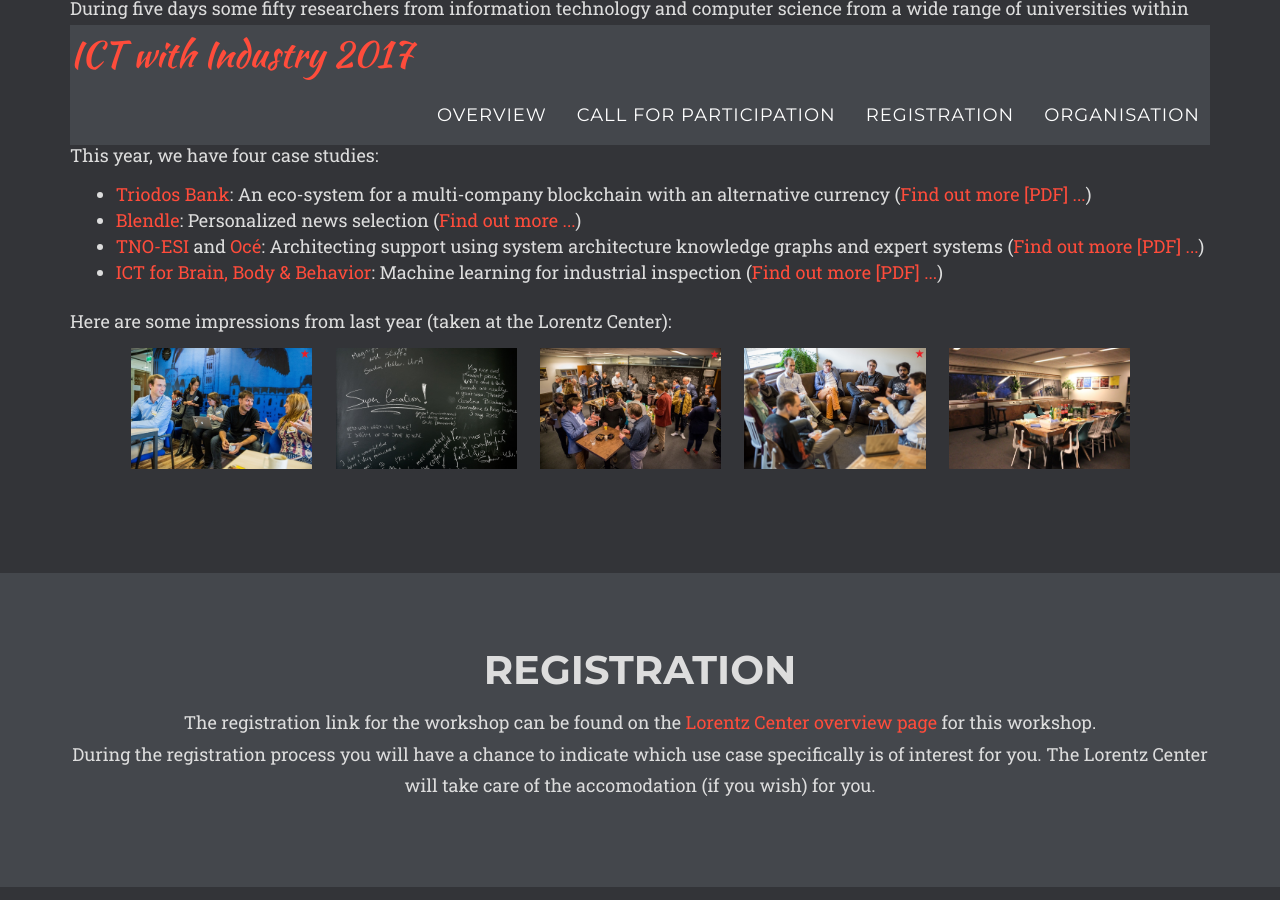
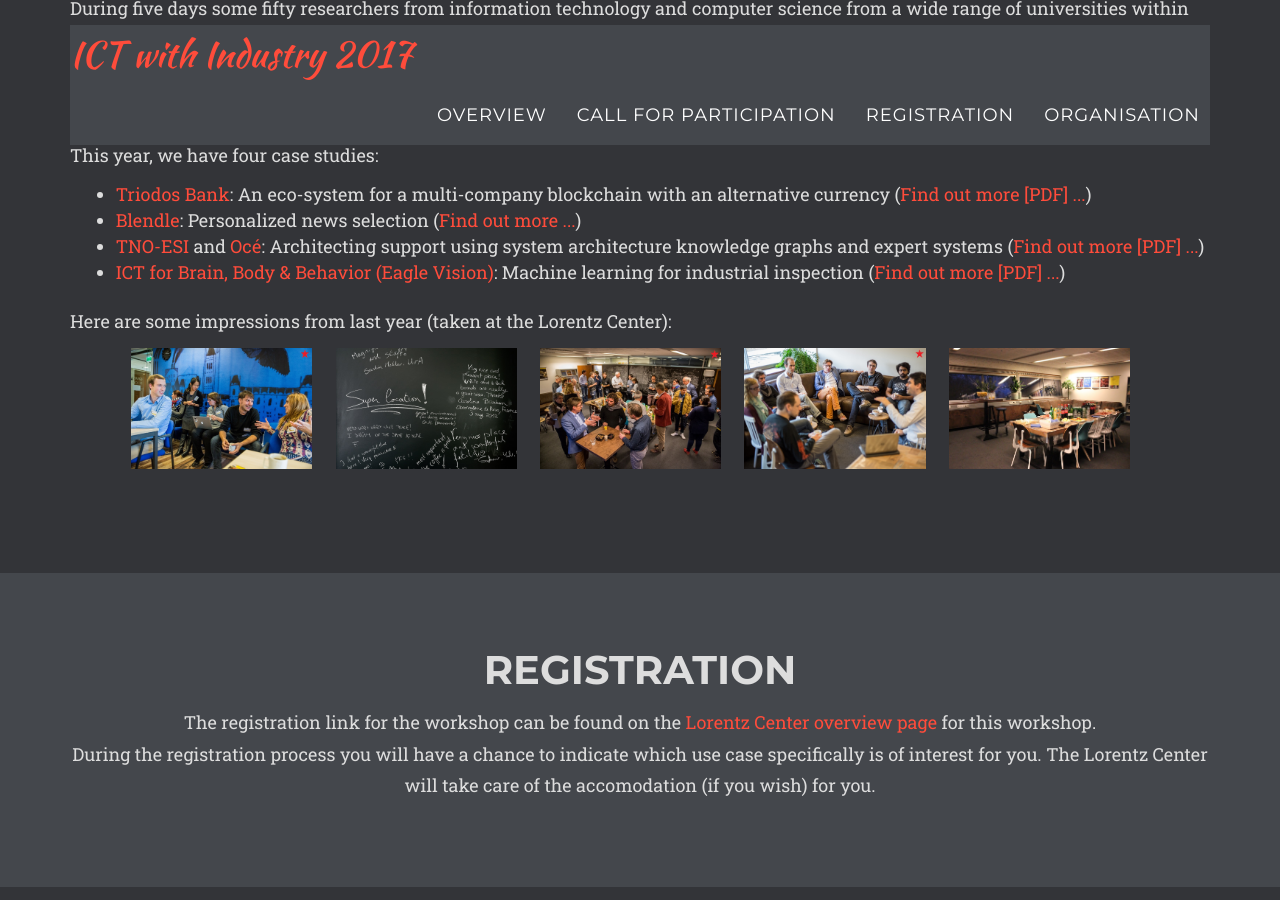
Before and after one commit to chauff/ictWI2017, a Jekyll site: the page built from index.html, in a window 1280 px wide and 900 px high, scrolled down 1663 px. Built offline with Jekyll 4.4.1, drawn with Linux system fonts in a browser that asks for light colours; nearby versions of some CDN libraries; some web fonts are replaced; library files that are not in the unit come from our copies; comment, search, counter and statistics services are not loaded.

Commit message:
Update cfpa.html

```diff
--- a/_includes/cfpa.html
+++ b/_includes/cfpa.html
@@ -22,7 +22,7 @@
                                     <li><a href="https://www.triodos.nl/nl/over-triodos-bank/">Triodos Bank</a>: An eco-system for a multi-company blockchain with an alternative currency (<a href="http://ictwithindustry2017.nl/ICTwI_Triodos.pdf">Find out more [PDF] ...</a>)</li>
                                     <li><a href="https://blendle.com/">Blendle</a>: Personalized news selection (<a href="https://research.blendle.io/collaborations/ict-with-industry-2017/">Find out more ...</a>)</li>
                                     <li><a href="http://www.esi.nl/">TNO-ESI</a> and <a href="http://oce.com/">Océ</a>: Architecting support using system architecture knowledge graphs and expert systems (<a href="http://ictwithindustry2017.nl/ICTwI_TNO_OCE.pdf">Find out more [PDF] ...</a>)</li>
-                                    <li><a href="http://www.i3b.org/">ICT for Brain, Body &amp; Behavior</a>: Machine learning for industrial inspection (<a href="http://ictwithindustry2017.nl/ICTwI_I3B.pdf">Find out more [PDF] ...</a>)</li>
+                                    <li><a href="http://www.i3b.org/">ICT for Brain, Body &amp; Behavior (Eagle Vision)</a>: Machine learning for industrial inspection (<a href="http://ictwithindustry2017.nl/ICTwI_I3B.pdf">Find out more [PDF] ...</a>)</li>
                                 </ul>
                             </p>
                             <p class="text-left">
```
